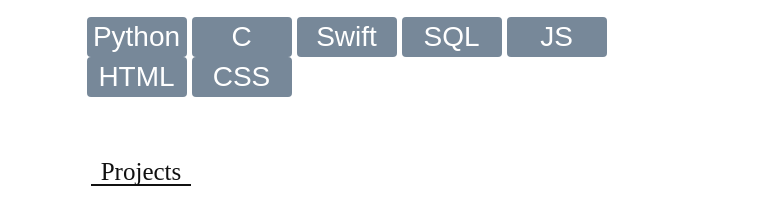
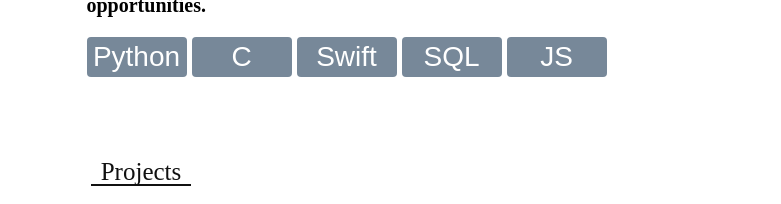
Before and after one commit to richadalal/richadalal.github.io, a plain HTML site: page index.html in a window 1280 px wide. Shown: the part 245-449 px from the top of the page, 499-1280 px from the left. Drawn offline with Linux system fonts and the light colour scheme; a script that the page names is missing; a web font is replaced by a local one.

Commit message:
Update index.html

```diff
--- a/index.html
+++ b/index.html
@@ -50,10 +50,6 @@ I'm a student at the <strong>University of Waterloo</strong> in my 2A term study
 <button class="btn abutton" >SQL</button>
 
   <button class="btn abutton" >JS</button>
-
-  <button class="btn abutton" >HTML</button>
-
-    <button class="btn abutton" >CSS</button>
 
 
 
```
